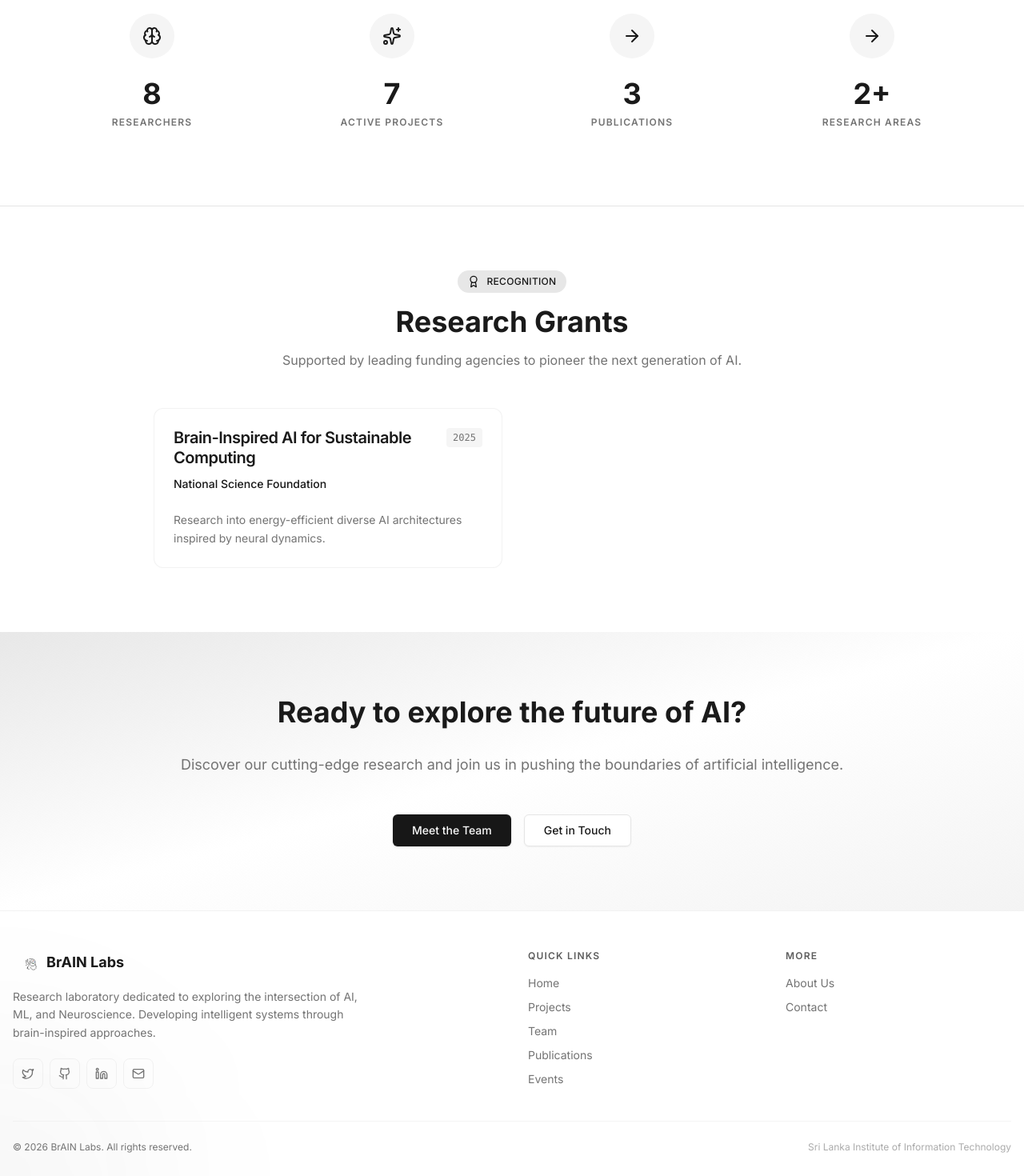
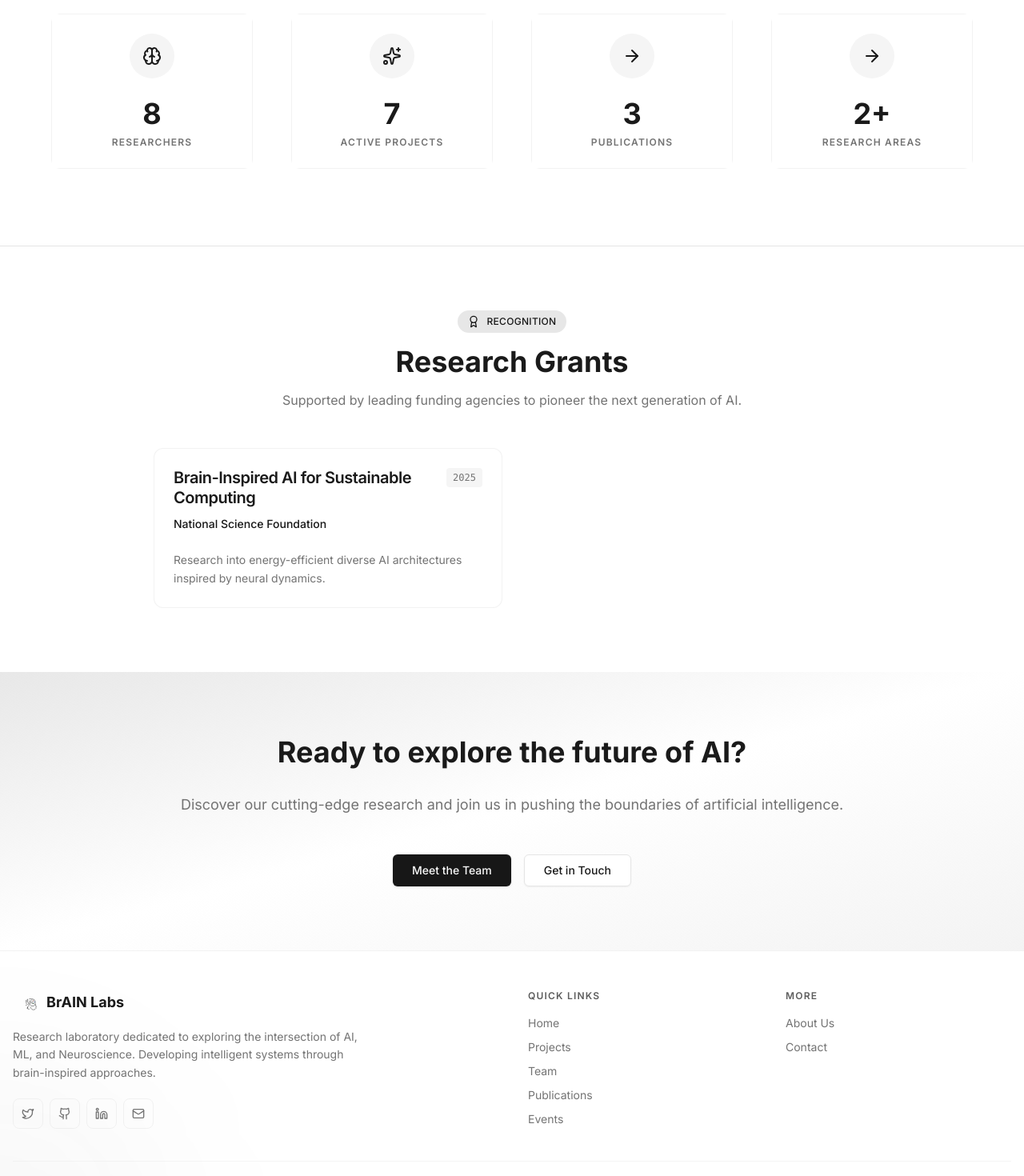
Before and after one commit to HasithaErandika/BrAINLabsInc, a React (Vite) app: page / in a window 1280 px wide. Shown: the part 880-2350 px from the top of the page at 80% size. Built offline with nearby package versions, Linux system fonts and the light colour scheme.

Commit message:
feat: Enhance home page statistics with card components, update contact and publication data, and refine background particle visibility.

```diff
--- a/src/components/shared/Footer.tsx
+++ b/src/components/shared/Footer.tsx
@@ -88,9 +88,13 @@ export const Footer: React.FC = () => {
                     <p className="text-xs text-muted-foreground">
                         &copy; {new Date().getFullYear()} BrAIN Labs. All rights reserved.
                     </p>
-                    <p className="text-xs text-muted-foreground/60">
-                        Sri Lanka Institute of Information Technology
-                    </p>
+                    {/* <div className="flex items-center gap-3">
+                        <img
+                            src="/assets/images/sliit-uni-logo-black.jpg"
+                            alt="SLIIT"
+                            className="h-8 opacity-80 hover:opacity-100 transition-opacity mix-blend-multiply dark:mix-blend-screen"
+                        />
+                    </div> */}
                 </div>
             </div>
         </footer>
--- a/src/components/ui/ProfessionalBackground.tsx
+++ b/src/components/ui/ProfessionalBackground.tsx
@@ -3,8 +3,8 @@ import { useEffect, useRef } from 'react';
 // Configuration
 const PARTICLE_COUNT = 80; // Increased count slightly
 const CONNECTION_DISTANCE = 150;
-const BASE_COLOR = 'rgba(0, 0, 0, 0.15)'; // Darker lines
-const DARK_MODE_COLOR = 'rgba(255, 255, 255, 0.15)'; // More visible in dark mode
+const BASE_COLOR = 'rgba(0, 0, 0, 0.05)'; // Darker lines
+const DARK_MODE_COLOR = 'rgba(255, 255, 255, 0.05)'; // More visible in dark mode
 
 interface Particle {
     x: number;
--- a/src/data/general.ts
+++ b/src/data/general.ts
@@ -57,5 +57,5 @@ export const contact = {
     twitter: "#",
     github: "https://github.com/BrAINLabs-Inc",
     linkedin: "#",
-    email: "mailto:info@brainlabs.inc"
+    email: "mailto:mahima.w@sliit.lk"
 };
--- a/src/data/grants.ts
+++ b/src/data/grants.ts
@@ -17,5 +17,5 @@ export const grants: Grant[] = [
         year: "2025",
         description: "Research into energy-efficient diverse AI architectures inspired by neural dynamics.",
     },
-    // Add more grants here as needed
+
 ];
--- a/src/data/publications.ts
+++ b/src/data/publications.ts
@@ -21,7 +21,7 @@ export const publications: Publication[] = [
         authors: "M. Weerasinghe, D. Parry, G. Y. Wang, J. Whalley",
         venue: "ArXiv Preprint",
         year: 2023,
-        link: "https://arxiv.org"
+        link: "https://arxiv.org/abs/2203.07039"
     },
     {
         title: "Incorporating Structural Plasticity Approaches in Spiking Neural Networks for EEG Modelling",
--- a/src/pages/Home.tsx
+++ b/src/pages/Home.tsx
@@ -113,8 +113,9 @@ export const Home = () => {
                                 whileInView={{ opacity: 1, y: 0 }}
                                 viewport={{ once: true }}
                                 transition={{ delay: idx * 0.1, duration: 0.6 }}
-                                className="text-center group"
                             >
+                                <Card className="h-full border-border/50 hover:border-black transition-all duration-300 group">
+                                    <CardContent className="flex flex-col items-center justify-center p-6 bg-card hover:bg-card/50">
                                         <div className="mb-6 flex justify-center">
                                             <div className="p-4 rounded-full bg-secondary group-hover:bg-foreground/5 transition-colors">
                                                 <stat.icon className="text-foreground" size={24} />
@@ -122,6 +123,8 @@ export const Home = () => {
                                         </div>
                                         <div className="text-4xl font-bold text-foreground mb-2">{stat.value}</div>
                                         <div className="text-xs font-semibold text-muted-foreground uppercase tracking-widest">{stat.label}</div>
+                                    </CardContent>
+                                </Card>
                             </motion.div>
                         ))}
                     </div>
```
Also changed, not shown: public/assets/images/sliit-uni-logo-black.jpg (added). Lines whose indentation alone changed are shown as unchanged.
